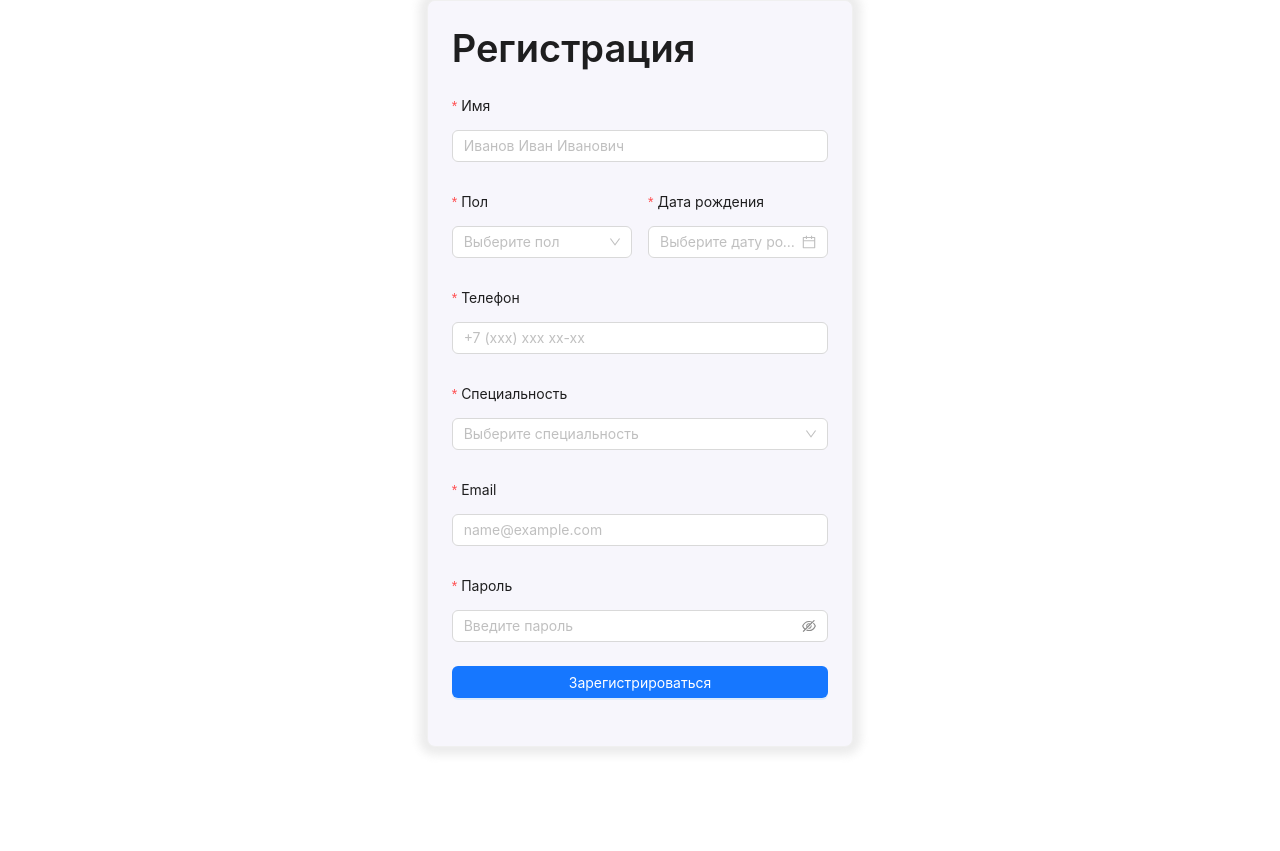
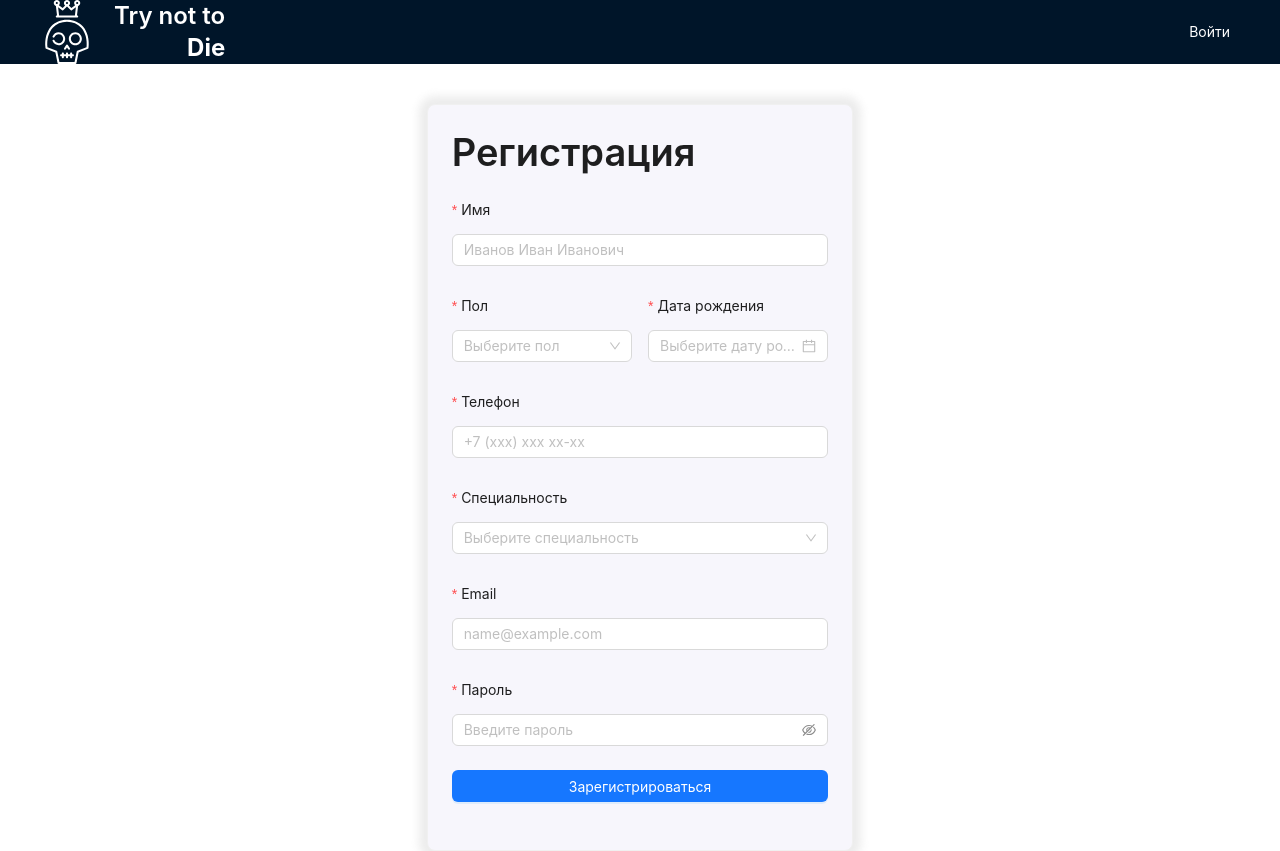
Before and after one commit to Sochniynapas/New_Patients_React_Ant_Design, a React (Vite) app: page /register in a window 1280 px wide. Before the commit the page ends 800 px from the top, so only its background shows below. Built offline with nearby package versions, Linux system fonts and the light colour scheme; no server answers.

Commit message:
Доделал страницу регистрации

```diff
--- a/src/components/Header/Header.jsx
+++ b/src/components/Header/Header.jsx
@@ -0,0 +1,65 @@
+import { Col, Menu, Row, Typography } from "antd"
+import { Header } from "antd/es/layout/layout"
+import { useSelector } from "react-redux"
+import { selectName } from "../../store/slice/authSlice"
+
+const HeaderComponent = () => {
+  const { Title, Link } = Typography
+  const name = useSelector(selectName)
+
+  return (
+    <Header
+      style={{
+        height: "auto",
+        marginBottom: "40px",
+      }}
+    >
+      <Row style={{ display: "flex", alignItems: "center" }} gutter={30}>
+        <Col
+          style={{
+            backgroundImage: 'url("/src/assets/skull-svgrepo-com.svg")',
+            backgroundRepeat: "no-repeat",
+            width: "64px",
+            height: "64px",
+          }}
+        />
+        <Col>
+          <Title
+            level={3}
+            style={{ textAlign: "end", margin: "0", color: "white" }}
+          >
+            Try not to
+          </Title>
+          <Title
+            level={3}
+            style={{
+              margin: "0",
+              fontWeight: "bold",
+              textAlign: "end",
+              color: "white",
+            }}
+          >
+            Die
+          </Title>
+        </Col>
+        {localStorage.getItem("token") && (
+          <>
+            <Col>
+              <Link style={{ color: "white" }}>Привет</Link>
+            </Col>
+          </>
+        )}
+
+        <Col style={{ marginLeft: "auto" }}>
+          {localStorage.getItem("token") ? (
+            <Link style={{ color: "white" }}>{name}</Link>
+          ) : (
+            <Link style={{ color: "white" }}>Войти</Link>
+          )}
+        </Col>
+      </Row>
+    </Header>
+  )
+}
+
+export default HeaderComponent
--- a/src/components/RegPage/Reg.jsx
+++ b/src/components/RegPage/Reg.jsx
@@ -12,6 +12,8 @@ import Input from "antd/es/input/Input"
 import { useGetSpecialtiesListQuery, useRegisterNewUserMutation } from "../../api/userApi"
 import { useEffect, useState } from "react"
 import Password from "antd/es/input/Password"
+import {setName } from "../../store/slice/authSlice"
+import { useDispatch} from "react-redux"
 
 const RegComponent = () => {
   const { Title } = Typography
@@ -19,6 +21,7 @@ const RegComponent = () => {
   const { data: specialties } = useGetSpecialtiesListQuery({ name: searchText })
   const [specArray, setSpecArray] = useState([])
   const [userRegister] = useRegisterNewUserMutation()
+  const dispatch = useDispatch()
 
   const fillSpecialties = (specialties) => {
     const options = specialties.map((element) => ({
@@ -37,7 +40,10 @@ const RegComponent = () => {
       birthday: formattedDate,
     }
     const response = await userRegister({body: formattedValues}).unwrap()
-    console.log(response)
+    if(response.token){
+      localStorage.setItem('token', response.token)
+      dispatch(setName(formattedValues.name))
+    }
   }
   const onFinishFailed = (errorInfo) => {
     console.log("Failed:", errorInfo)
--- a/src/main.jsx
+++ b/src/main.jsx
@@ -5,6 +5,7 @@ import "./index.css"
 import { Provider } from "react-redux"
 import store from "./store/store.js"
 import { RouterProvider, createBrowserRouter } from "react-router-dom"
+import HeaderComponent from "./components/Header/Header.jsx"
 
 const router = createBrowserRouter([
   {
@@ -16,6 +17,7 @@ const router = createBrowserRouter([
 ReactDOM.createRoot(document.getElementById("root")).render(
   <Provider store={store}>
     <Layout className="main">
+      <HeaderComponent />
       <RouterProvider router={router} />
     </Layout>
   </Provider>
--- a/src/store/slice/authSlice.js
+++ b/src/store/slice/authSlice.js
@@ -23,6 +23,6 @@ const authSlice = createSlice({
 
 export const { setToken, clearToken, setName } = authSlice.actions
 export const selectToken = (state) => state.auth.token
-export const selectname = (state) => state.auth.name
+export const selectName = (state) => state.auth.name
 
 export default authSlice.reducer
```
Also changed, not shown: src/assets/skull-svgrepo-com.svg (added).
